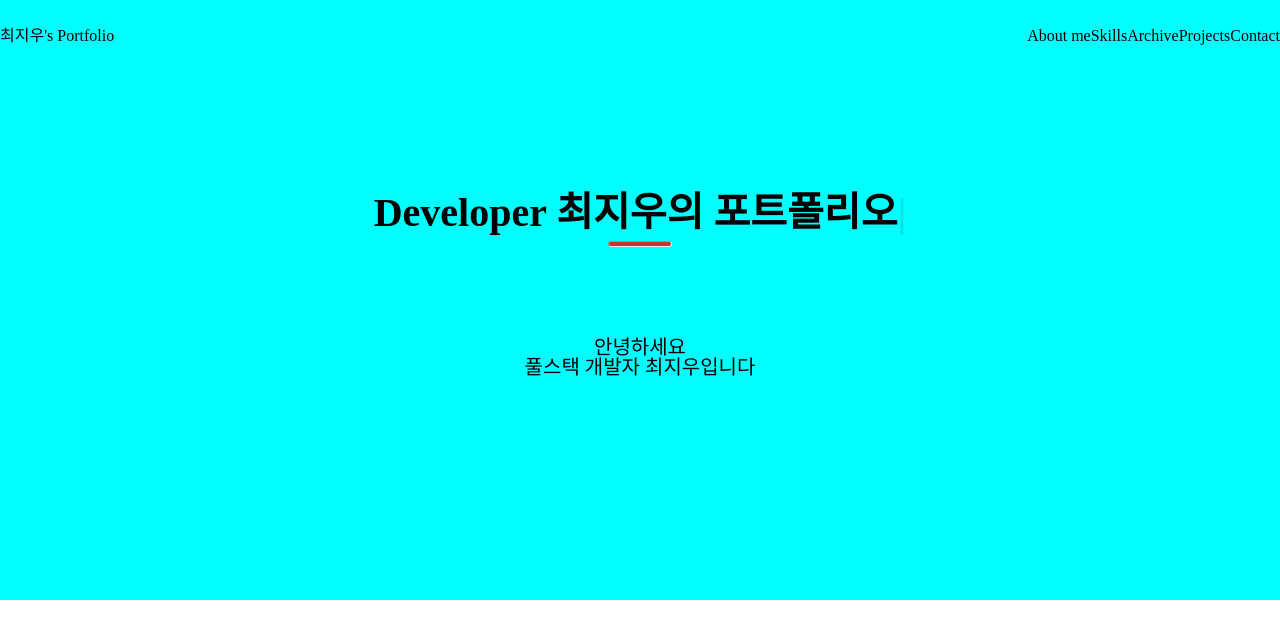
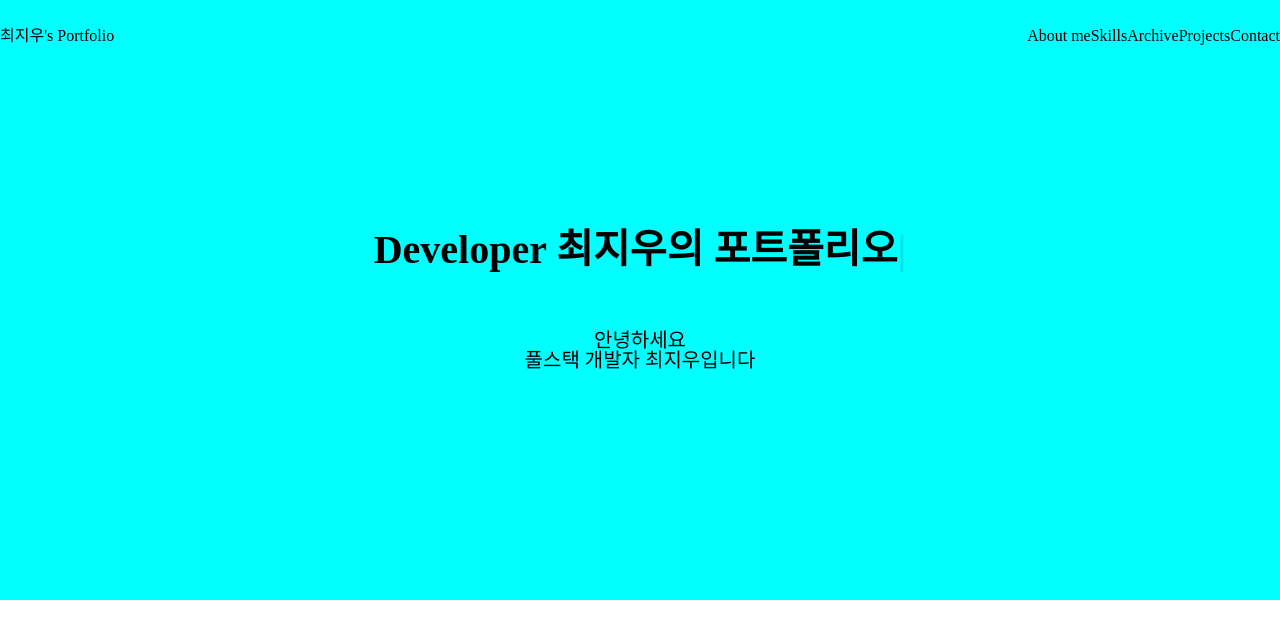
Before and after one commit to mireum/portfolio, a React (Create React App) app: page / in a window 1280 px wide. Shown: the top 638 px of the page. Built offline with nearby package versions, Linux system fonts and the light colour scheme.

Commit message:
animation 추가

```diff
--- a/src/components/Main.js
+++ b/src/components/Main.js
@@ -1,4 +1,4 @@
-import React, { useEffect, useRef } from 'react';
+import React from 'react';
 import styled from 'styled-components';
 import { ReactTyped } from "react-typed";
 import { useFadeIn } from '../func/Func';
@@ -38,14 +38,17 @@ const MainContainer = styled.div`
   p {
     font-size: 20px;
     margin-top: 60px;
-    /* border-top: 2px dashed #c73232; */
-    padding: 30px;
+    transition: 2s;
     opacity: 0;
-    transition: .5s;
+    animation-name: text1;
+    animation-duration: 2s;
+    /* animation-delay: 0.5s; */
   }
-  p:on {
-    opacity: 1;
+  @keyframes text1 {
+    0% { opacity: 0; transform: translateY(30px); }
+    100% { opacity: 1; transform: translateY(0px); }
   }
+
 `;
 
 function Main() {
@@ -59,21 +62,6 @@ function Main() {
       />
     )
   };
-
-  // const useFadeIn = (duration = 0, delay = 0) => {
-  //   if (typeof duration !== "number" || typeof delay !== "number") {
-  //     return;
-  //   }
-  //   const element = useRef();
-  //   useEffect(() => {
-  //     if (element.current) {
-  //       const {current} = element;
-  //       current.style.transition = `opacity ${duration} ${delay}s`;
-  //       current.style.opacity = 1;
-  //     }
-  //   }, []);
-  //   return { ref: element };
-  // };
 
   return (
     <Container>
@@ -95,8 +83,8 @@ function Main() {
         <div>
           {TypedText()}
           <br/>
-          <hr/>
-          <p {...useFadeIn(1,0)}>안녕하세요<br/>풀스택 개발자 최지우입니다</p>
+          {/* <hr/> */}
+          <p {...useFadeIn(2, 0)}>안녕하세요<br/>풀스택 개발자 최지우입니다</p>
         </div>
 
       </MainContainer>
--- a/src/func/Func.js
+++ b/src/func/Func.js
@@ -13,5 +13,5 @@ export const useFadeIn = (duration = 0, delay = 0) => {
       current.style.opacity = 1;
     }
   }, []);
-  return { ref: element };
+  return { ref: element, style: { opacity: 0 } };
 };
```
